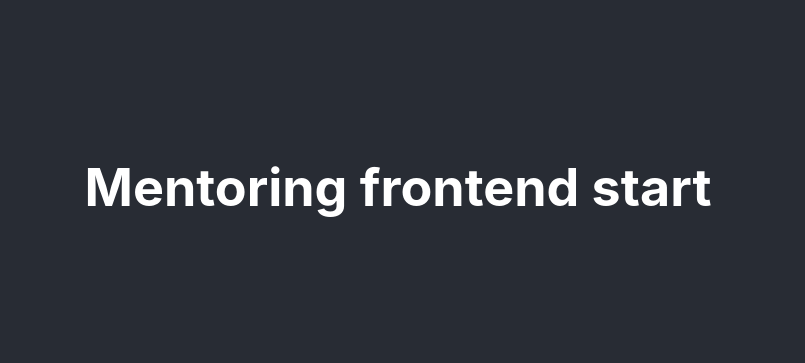
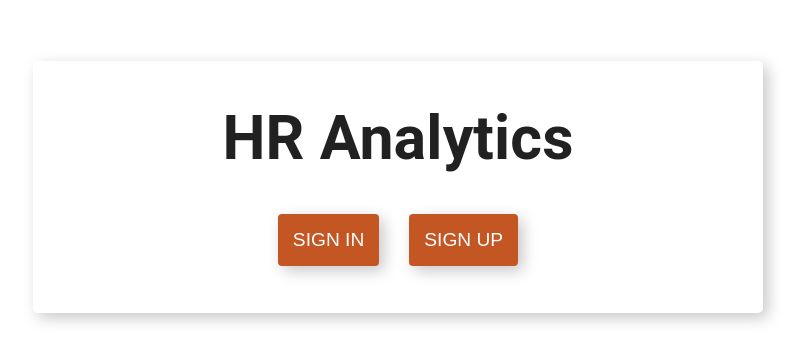
Before and after one commit to MuGen9/hr-dashboard, a React (Create React App) app in the folder frontend/: page / in a window 1280 px wide. Shown: the part 213-576 px from the top of the page, without its empty margins (242-1047 px from the left). Built offline with nearby package versions, Linux system fonts and the light colour scheme.

Commit message:
homepage view

```diff
--- a/frontend/package.json
+++ b/frontend/package.json
@@ -17,6 +17,7 @@
     "react-hook-form": "^7.33.0",
     "react-router-dom": "^6.3.0",
     "react-scripts": "5.0.1",
+    "sass": "^1.58.2",
     "typescript": "^4.4.2",
     "web-vitals": "^2.1.0"
   },
--- a/frontend/public/index.html
+++ b/frontend/public/index.html
@@ -7,7 +7,7 @@
     <meta name="theme-color" content="#000000" />
     <meta
       name="description"
-      content="Web site created using create-react-app"
+      content="Human resources dashboard"
     />
     <link rel="apple-touch-icon" href="%PUBLIC_URL%/logo192.png" />
     <!--
@@ -24,7 +24,7 @@
       work correctly both with client-side routing and a non-root public URL.
       Learn how to configure a non-root public URL by running `npm run build`.
     -->
-    <title>React App</title>
+    <title>HR dashboard</title>
   </head>
   <body>
     <noscript>You need to enable JavaScript to run this app.</noscript>
--- a/frontend/src/App.css
+++ /dev/null
@@ -1,38 +0,0 @@
-.App {
-  text-align: center;
-}
-
-.App-logo {
-  height: 40vmin;
-  pointer-events: none;
-}
-
-@media (prefers-reduced-motion: no-preference) {
-  .App-logo {
-    animation: App-logo-spin infinite 20s linear;
-  }
-}
-
-.App-header {
-  background-color: #282c34;
-  min-height: 100vh;
-  display: flex;
-  flex-direction: column;
-  align-items: center;
-  justify-content: center;
-  font-size: calc(10px + 2vmin);
-  color: white;
-}
-
-.App-link {
-  color: #61dafb;
-}
-
-@keyframes App-logo-spin {
-  from {
-    transform: rotate(0deg);
-  }
-  to {
-    transform: rotate(360deg);
-  }
-}
--- a/frontend/src/App.tsx
+++ b/frontend/src/App.tsx
@@ -1,10 +1,20 @@
-import './App.css';
+import { BrowserRouter, Routes, Route } from 'react-router-dom';
+
+import MainView from 'views/main/Main';
+import SignIn from 'views/signIn/SignIn';
+import SignUp from 'views/singUp/SignUp';
 
 const App = () => {
   return (
-    <header className="App-header">
-      <h1>Mentoring frontend start</h1>
-    </header>
+    <BrowserRouter>
+      <Routes>
+        <Route path="/">
+          <Route index element={<MainView />} />
+          <Route path="signin" element={<SignIn />} />
+          <Route path="signup" element={<SignUp />} />
+        </Route>
+      </Routes>
+    </BrowserRouter>
   );
 };
 
--- /dev/null
+++ b/frontend/src/components/MyButton.scss
@@ -0,0 +1,11 @@
+.myButton {
+    text-transform: uppercase;
+    color: white;
+    background-color: #c45623;
+    border: none;
+    padding: 15px;
+    font-size: 1.2rem;
+    margin: 15px;
+    border-radius: 4px;
+    box-shadow: 5px 5px 15px 0px rgba(200, 200, 200, 1);
+}
--- /dev/null
+++ b/frontend/src/components/MyButton.tsx
@@ -0,0 +1,16 @@
+import React from 'react';
+import './MyButton.scss';
+
+interface Props {
+  buttonText: string;
+}
+
+const MyButton: React.FC<Props> = ({ buttonText }) => {
+  return (
+    <button type="button" className="myButton">
+      {buttonText}
+    </button>
+  );
+};
+
+export default MyButton;
--- a/frontend/src/index.css
+++ /dev/null
@@ -1,13 +0,0 @@
-body {
-  margin: 0;
-  font-family: -apple-system, BlinkMacSystemFont, 'Segoe UI', 'Roboto', 'Oxygen',
-    'Ubuntu', 'Cantarell', 'Fira Sans', 'Droid Sans', 'Helvetica Neue',
-    sans-serif;
-  -webkit-font-smoothing: antialiased;
-  -moz-osx-font-smoothing: grayscale;
-}
-
-code {
-  font-family: source-code-pro, Menlo, Monaco, Consolas, 'Courier New',
-    monospace;
-}
--- a/frontend/src/index.tsx
+++ b/frontend/src/index.tsx
@@ -1,7 +1,7 @@
 import React from 'react';
 import ReactDOM from 'react-dom/client';
+import { CssBaseline } from '@mui/material';
 
-import './index.css';
 import App from './App';
 import reportWebVitals from './reportWebVitals';
 
@@ -10,6 +10,7 @@ const root = ReactDOM.createRoot(
 );
 root.render(
   <React.StrictMode>
+    <CssBaseline />
     <App />
   </React.StrictMode>
 );
--- /dev/null
+++ b/frontend/src/views/main/Main.scss
@@ -0,0 +1,55 @@
+body {
+    text-align: center;
+}
+
+h1 {
+    font-size: 3.8rem;
+    margin: 0px 0 15px 0;
+    word-break: break-all;
+}
+
+.hide {
+    @media (min-width: 601px) {
+        display: none;
+    }
+}
+
+.mainWrapper {
+    display: flex;
+    flex-direction: column;
+    justify-content: center;
+    height: 100vh;
+}
+
+.mainBox {
+    margin: 0 auto;
+    width: 70vw;
+    border-radius: 5px;
+    box-shadow: 5px 5px 15px 0px rgba(200, 200, 200, 1);
+    padding: 4vh 0 4vh 0;
+
+    @media (max-width: 600px) {
+        display: contents;
+    }
+
+    @media (min-width: 1000px) {
+        width: 57vw;
+    }
+
+    @media (min-width: 1500px) {
+        width: 47vw;
+    }
+
+    @media (min-width: 2000px) {
+        width: 40vw;
+    }
+}
+
+.buttonWrapper {
+    display: flex;
+    justify-content: center;
+
+    @media (max-width: 600px) {
+        flex-direction: column;
+    }
+}
--- /dev/null
+++ b/frontend/src/views/main/Main.tsx
@@ -0,0 +1,27 @@
+import { Link } from 'react-router-dom';
+
+import './Main.scss';
+import MyButton from 'components/MyButton';
+
+const MainView = () => {
+  return (
+    <div className="mainWrapper">
+      <div className="mainBox">
+        <h1>
+          HR <br className="hide" />
+          Analytics
+        </h1>
+        <div className="buttonWrapper">
+          <Link to="/signin">
+            <MyButton buttonText="Sign in" />
+          </Link>
+          <Link to="/signup">
+            <MyButton buttonText="Sign up" />
+          </Link>
+        </div>
+      </div>
+    </div>
+  );
+};
+
+export default MainView;
--- /dev/null
+++ b/frontend/src/views/signIn/SignIn.tsx
@@ -0,0 +1,16 @@
+import { Link } from 'react-router-dom';
+
+import MyButton from 'components/MyButton';
+
+const SignIn = () => {
+  return (
+    <>
+      <h2>Sign in!</h2>
+      <Link to="/">
+        <MyButton buttonText="Back" />
+      </Link>
+    </>
+  );
+};
+
+export default SignIn;
--- /dev/null
+++ b/frontend/src/views/singUp/SignUp.tsx
@@ -0,0 +1,16 @@
+import { Link } from 'react-router-dom';
+
+import MyButton from 'components/MyButton';
+
+const SignUp = () => {
+  return (
+    <>
+      <h2>Sign up!</h2>
+      <Link to="/">
+        <MyButton buttonText="Back" />
+      </Link>
+    </>
+  );
+};
+
+export default SignUp;
```
Also changed, not shown: 2 other files (tests, documents, lock files or other folders).
